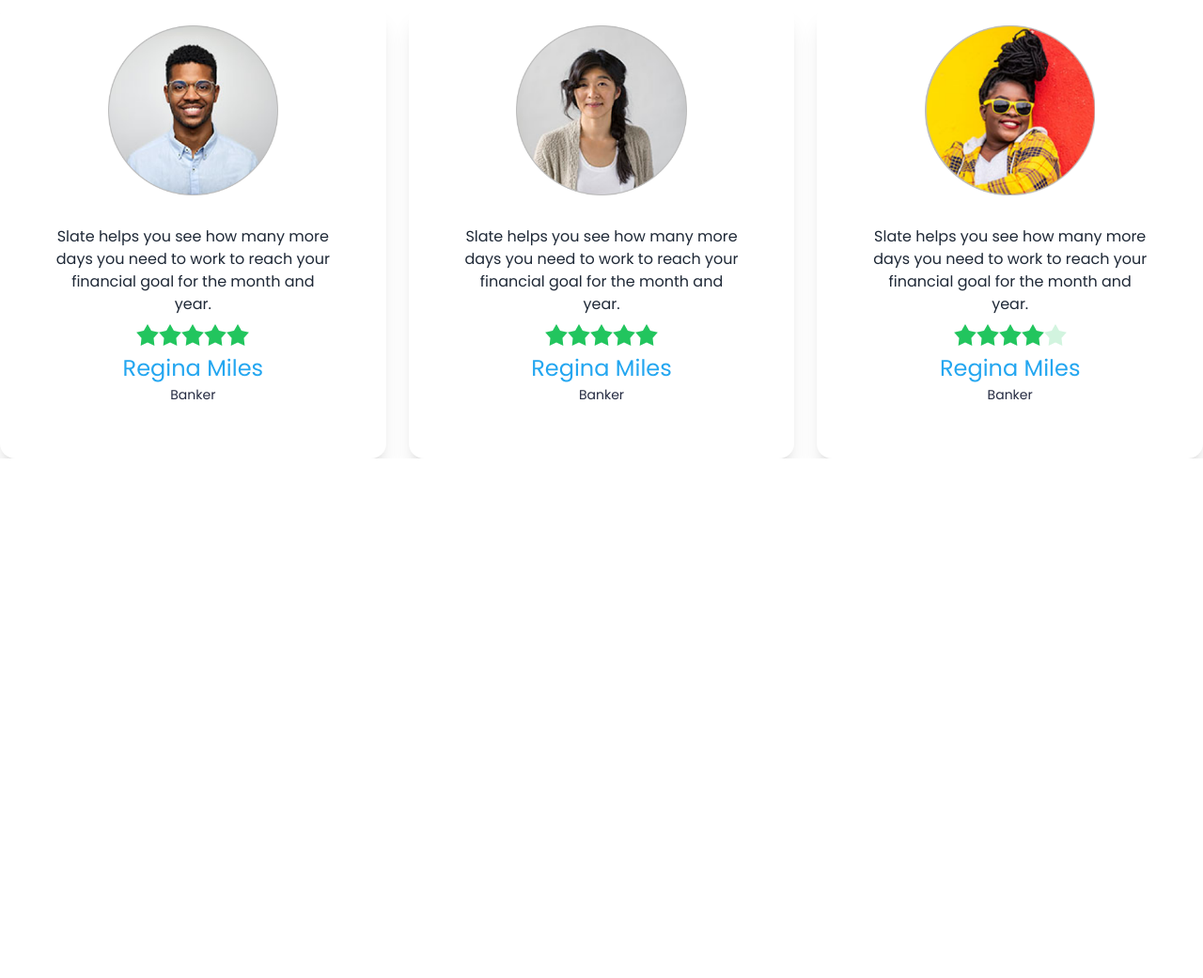
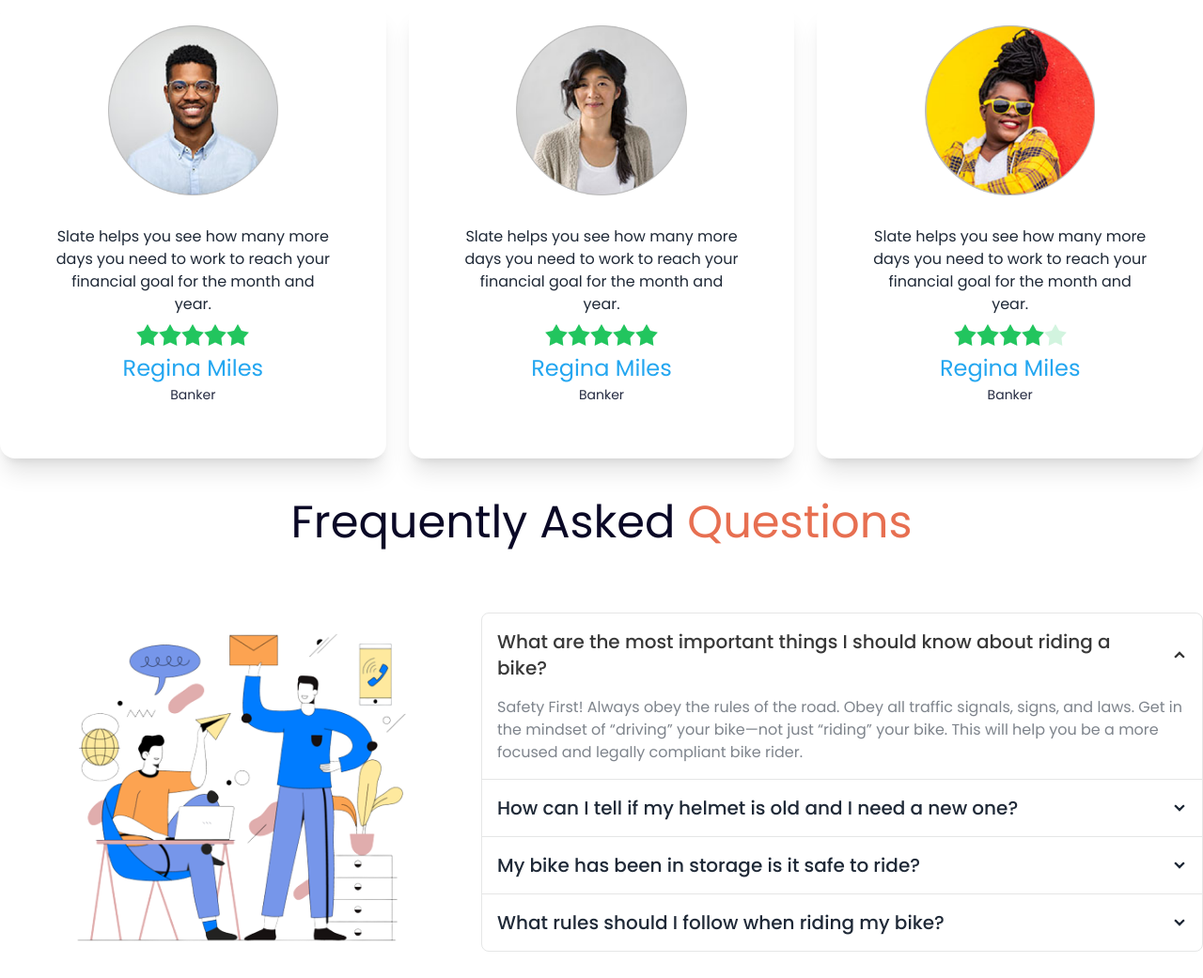
Before and after one commit to slam814/biker-zone-resources, a plain HTML site: page index.html in a window 1280 px wide. Shown: the part 1455-2496 px from the top of the page at 94% size. Before the commit the page ends 1943 px from the top, so only its background shows below. Drawn offline with nearby package versions, Linux system fonts and the light colour scheme.

```diff
--- a/index.html
+++ b/index.html
@@ -361,6 +361,61 @@ est sit aliqua dolor do amet sint. Velit officia consequat duis enim velit molli
 </section>
 
 
+<!-- fecountly ask Qurstion  section-->
+<section class="mt-11">
+
+<h1 class="text-center text-5xl text-[#0A0826]">Frequently Asked <span class="text-[#E76F51]">Questions</span></h1>
+
+<div class="mt-11 flex justify-center items-center flex-col md:flex-row">
+
+  <div class="md:w-3/6">
+   <img src="images/others/f-a-q-img.png" alt="">
+  </div>
+
+  <div class="join join-vertical w-3/4">
+    <div class="collapse collapse-arrow join-item border border-base-300">
+      <input type="radio" name="my-accordion-4" checked="checked" />
+      <div class="collapse-title text-xl text-[#383838] font-medium">
+        What are the most important things I should know about riding a bike?
+      </div>
+      <div class="collapse-content">
+        <p class="text-[#7E848C]">Safety First! Always obey the rules of the road. Obey all traffic signals, signs, and laws. Get in the mindset of “driving” your bike—not just “riding” your bike. This will help you be a more focused and legally compliant bike rider. </p>
+      </div>
+    </div>
+    <div class="collapse collapse-arrow join-item border border-base-300">
+      <input type="radio" name="my-accordion-4" />
+      <div class="collapse-title text-xl font-medium">
+        How can I tell if my helmet is old and I need a
+new one?
+      </div>
+      <div class="collapse-content">
+        <p>hello</p>
+      </div>
+    </div>
+    <div class="collapse collapse-arrow join-item border border-base-300">
+      <input type="radio" name="my-accordion-4" />
+      <div class="collapse-title text-xl font-medium">
+        My bike has been in storage is it safe to ride?
+      </div>
+      <div class="collapse-content">
+        <p>hello</p>
+      </div>
+    </div>
+    <div class="collapse collapse-arrow join-item border border-base-300">
+      <input type="radio" name="my-accordion-4" />
+      <div class="collapse-title text-xl font-medium">
+        What rules should I follow when riding my bike?
+      </div>
+      <div class="collapse-content">
+        <p>hello</p>
+      </div>
+    </div>
+  </div>
+
+
+</div>
+</section>
+
 	</main>
 	<footer>
 
```
Also changed, not shown: images/others/f-a-q-img.png (added).
